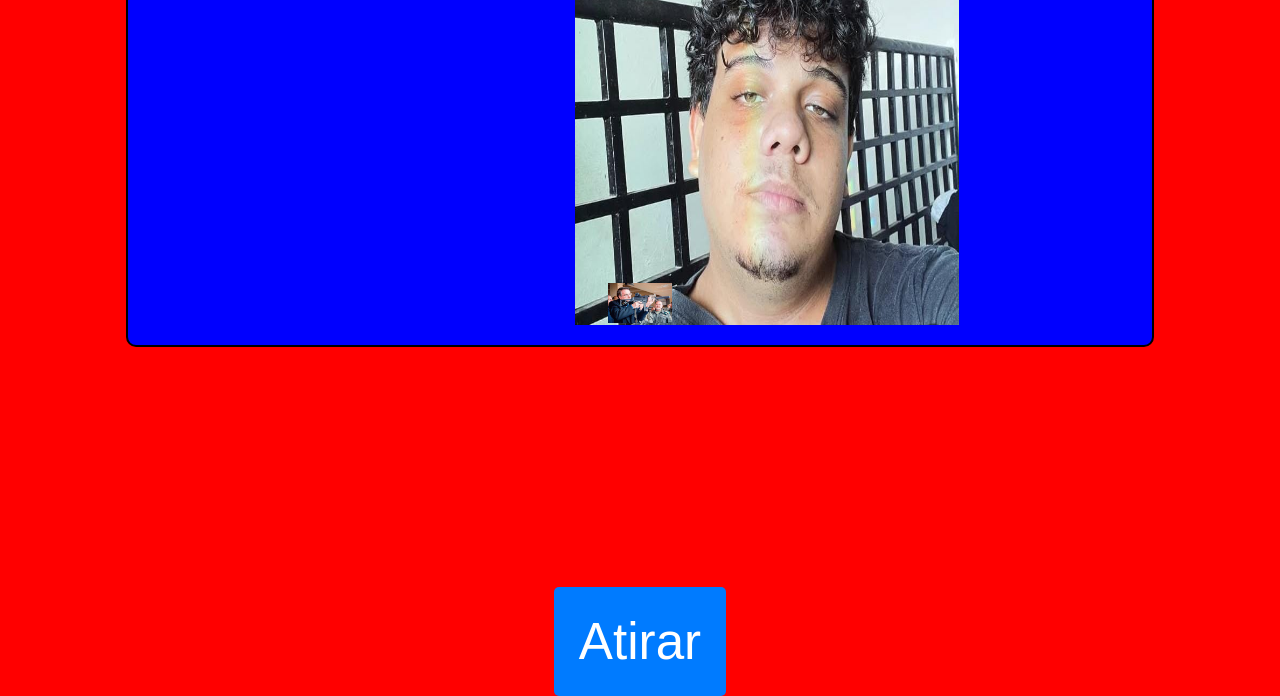
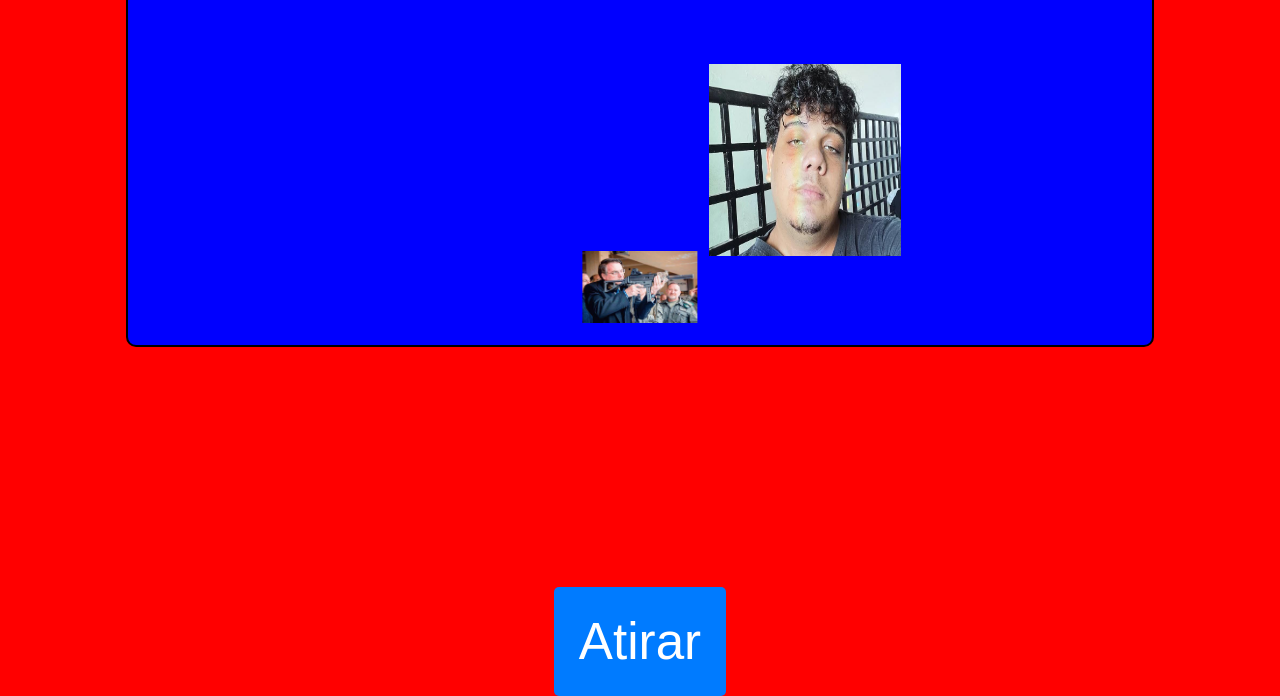
Before and after one commit to joao104/joao, a plain HTML site: page index.html in a window 1280 px wide. Shown: the part 104-800 px from the top of the page. Drawn offline with Linux system fonts and the light colour scheme.

Commit message:
Update index.html

```diff
--- a/index.html
+++ b/index.html
@@ -27,8 +27,8 @@
         }
 
         #movingImage {
-            width: 30vw;
-            height: 30vw;
+            width: 15vw;
+            height: 15vw;
             position: absolute;
             cursor: pointer;
         }
@@ -70,8 +70,8 @@
 
         /* Estilo para o boneco */
         #character {
-            width: 5vw;
-            height: 5vh;
+            width: 9vw;
+            height: 9vh;
             position: absolute;
             bottom: 5%;
             left: 50%;
```
